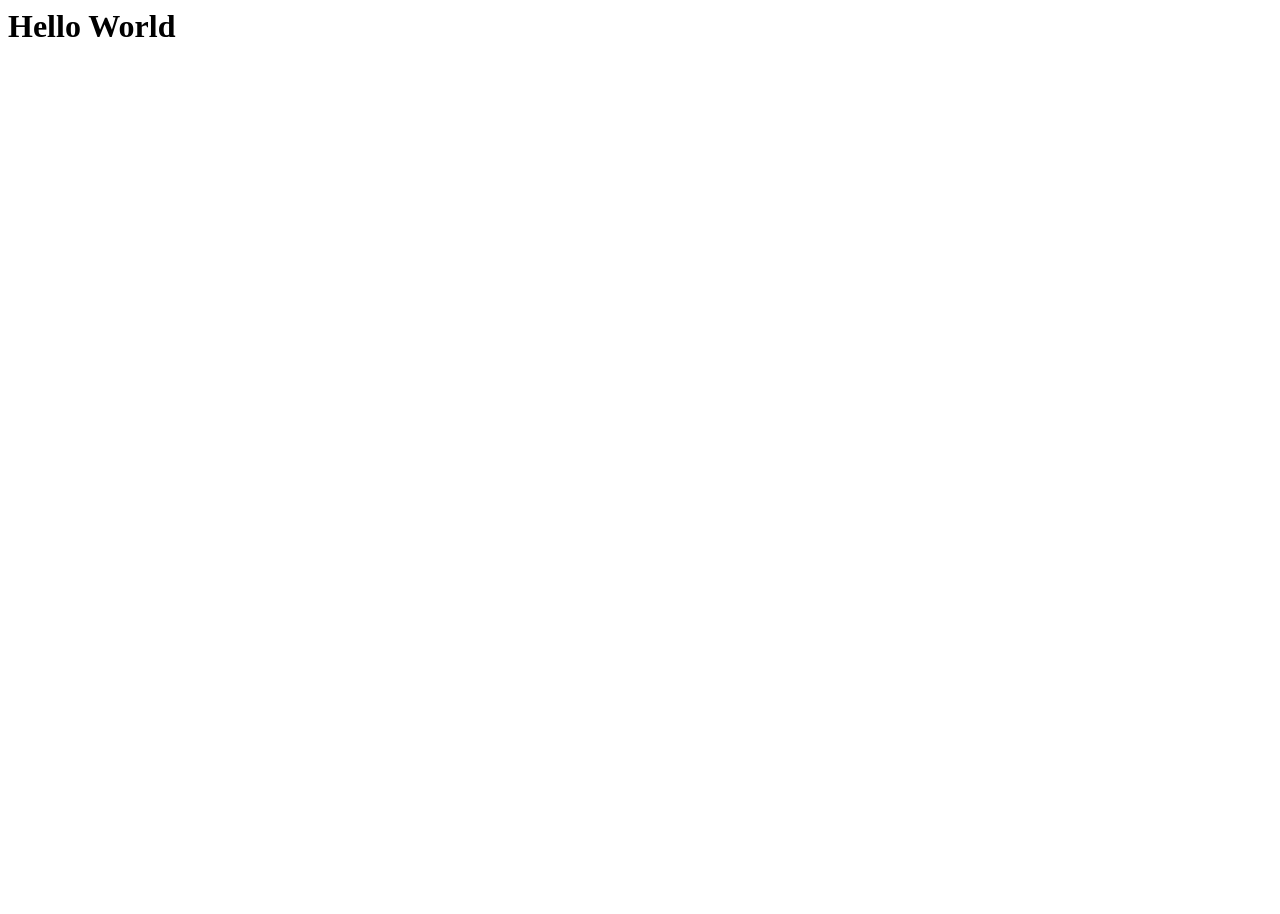
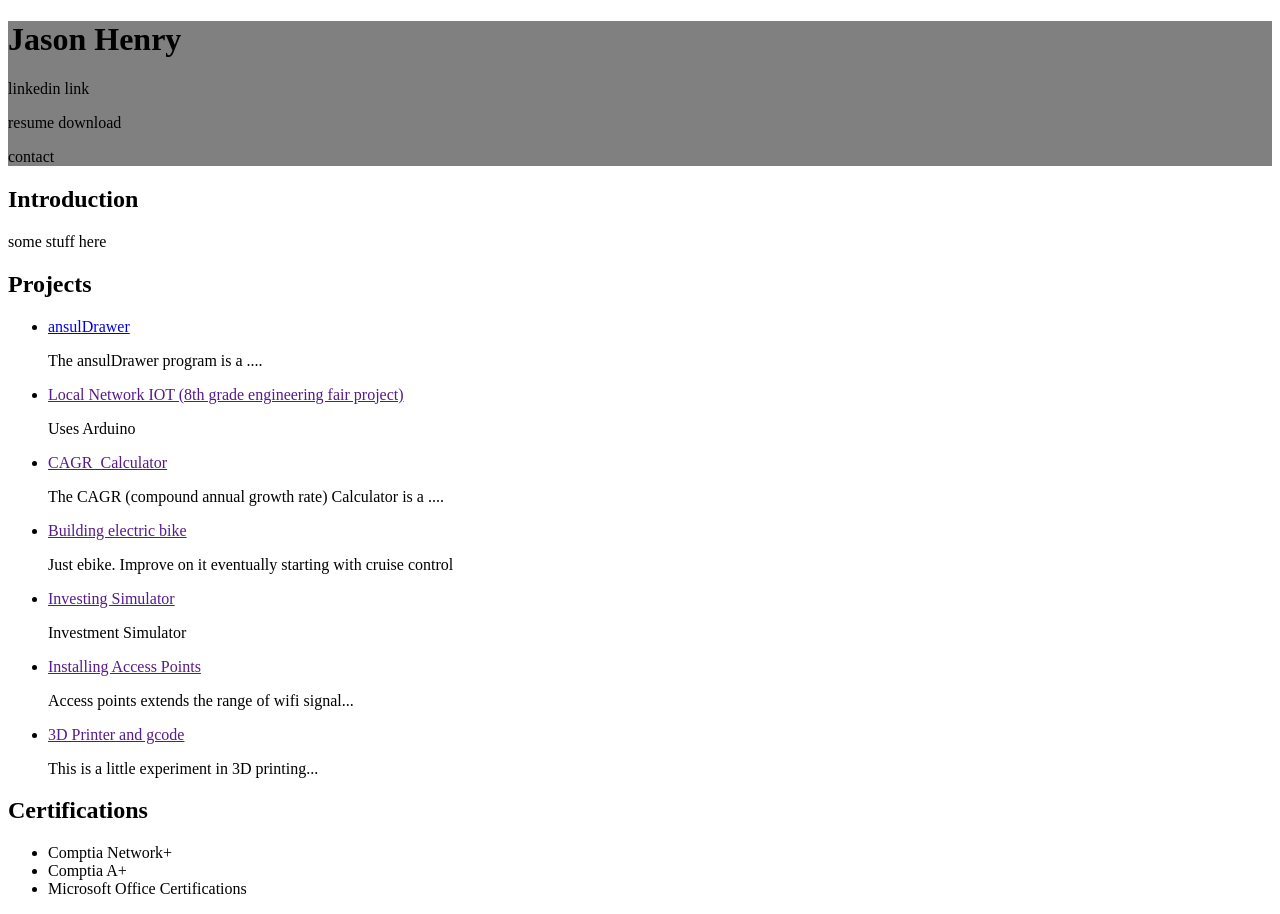
Before and after one commit to JC5671/JC5671.github.io, a plain HTML site: page index.html in a window 1280 px wide. Before the commit the page ends 800 px from the top, so only its background shows below. Drawn offline with Linux system fonts and the light colour scheme.

Commit message:
Added skeleton structure to landing page and testing CSS and js

```diff
--- /dev/null
+++ b/assets/css/styles.css
@@ -0,0 +1,3 @@
+header {
+  background-color: grey;
+}
--- /dev/null
+++ b/assets/js/main.js
@@ -0,0 +1 @@
+console.log("Hello world");
--- a/index.html
+++ b/index.html
@@ -1 +1,72 @@
-<h1>Hello World</h1>
+<!DOCTYPE html>
+<html lang="en">
+  <head>
+    <meta charset="UTF-8" />
+    <meta name="viewport" content="width=device-width, initial-scale=1.0" />
+    <meta http-equiv="X-UA-Compatible" content="ie=edge" />
+    <title>Jason Henry Portfolio</title>
+    <link rel="stylesheet" href="assets/css/styles.css" />
+    <script src="assets/js/main.js" defer></script>
+  </head>
+  <body>
+    <header>
+      <h1>Jason Henry</h1>
+      <p>linkedin link</p>
+      <p>resume download</p>
+      <p>contact</p>
+    </header>
+
+    <body>
+      <h2>Introduction</h2>
+      <p>some stuff here</p>
+
+      <h2>Projects</h2>
+      <ul>
+        <li>
+          <a href="https://jc5671.github.io/ansulDrawer/">ansulDrawer</a>
+          <br />
+          <p>The ansulDrawer program is a ....</p>
+        </li>
+        <li>
+          <a href="">Local Network IOT (8th grade engineering fair project)</a>
+          <br />
+          <p>Uses Arduino</p>
+        </li>
+        <li>
+          <a href="">CAGR_Calculator</a>
+          <br />
+          <p>The CAGR (compound annual growth rate) Calculator is a ....</p>
+        </li>
+        <li>
+          <a href="">Building electric bike</a>
+          <br />
+          <p>
+            Just ebike. Improve on it eventually starting with cruise control
+          </p>
+        </li>
+        <li>
+          <a href="">Investing Simulator</a>
+          <br />
+          <p>Investment Simulator</p>
+        </li>
+        <li>
+          <a href="">Installing Access Points</a>
+          <br />
+          <p>Access points extends the range of wifi signal...</p>
+        </li>
+        <li>
+          <a href="">3D Printer and gcode</a>
+          <br />
+          <p>This is a little experiment in 3D printing...</p>
+        </li>
+      </ul>
+
+      <h2>Certifications</h2>
+      <ul>
+        <li>Comptia Network+</li>
+        <li>Comptia A+</li>
+        <li>Microsoft Office Certifications</li>
+      </ul>
+    </body>
+  </body>
+</html>
```
